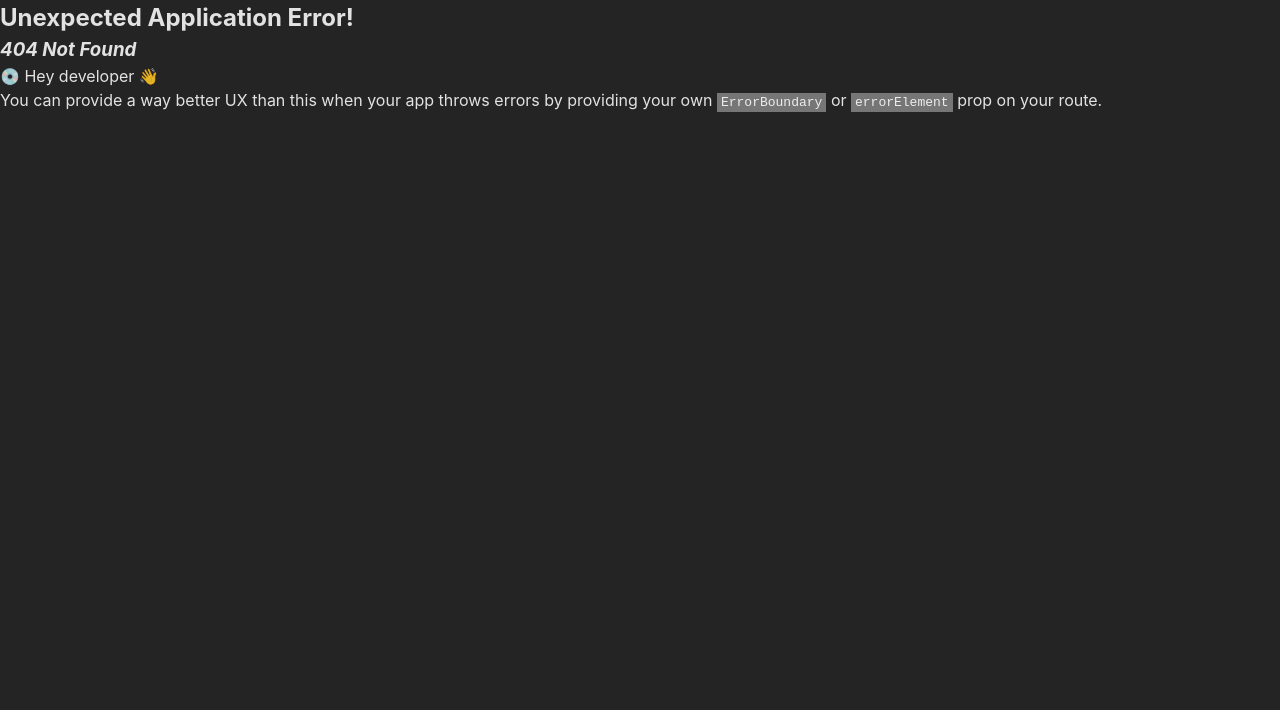
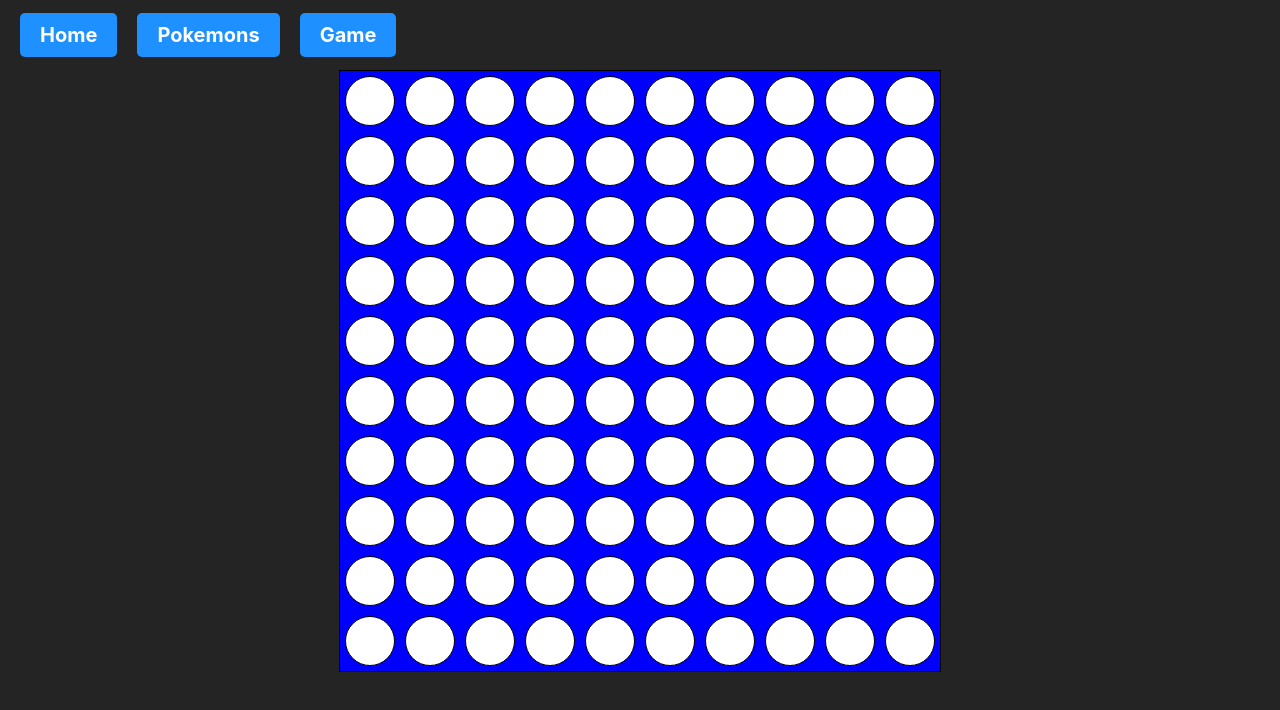
Before and after one commit to j0k3r-PGR/miWebPersonal, a React (Vite) app: page /game in a window 1280 px wide. Before the commit this address had no page. Shown: the top 710 px of the page. Built offline with nearby package versions, Linux system fonts and the light colour scheme.

Commit message:
correccion

```diff
--- a/src/components/Navbar/Navbar.jsx
+++ b/src/components/Navbar/Navbar.jsx
@@ -6,9 +6,9 @@ export default function Navbar(){
         <>
             <nav>
                 <ul>
-                    <li><Link to="/miWebPersonal/">Home</Link></li>
-                    <li><Link to="/miWebPersonal/pokemons">Pokemons</Link></li>
-                    <li><Link to="/miWebPersonal/game">Game</Link></li>
+                    <li><Link to="/">Home</Link></li>
+                    <li><Link to="/pokemons">Pokemons</Link></li>
+                    <li><Link to="/game">Game</Link></li>
                 </ul>
             </nav>
         </>
--- a/vite.config.js
+++ b/vite.config.js
@@ -3,6 +3,5 @@ import react from '@vitejs/plugin-react'
 
 // https://vitejs.dev/config/
 export default defineConfig({
-  plugins: [react()],
-  base : "/miWebPersonal/"
+  plugins: [react()]
 });
```
Also changed, not shown: src/main.jsx (+4 -4 lines).
